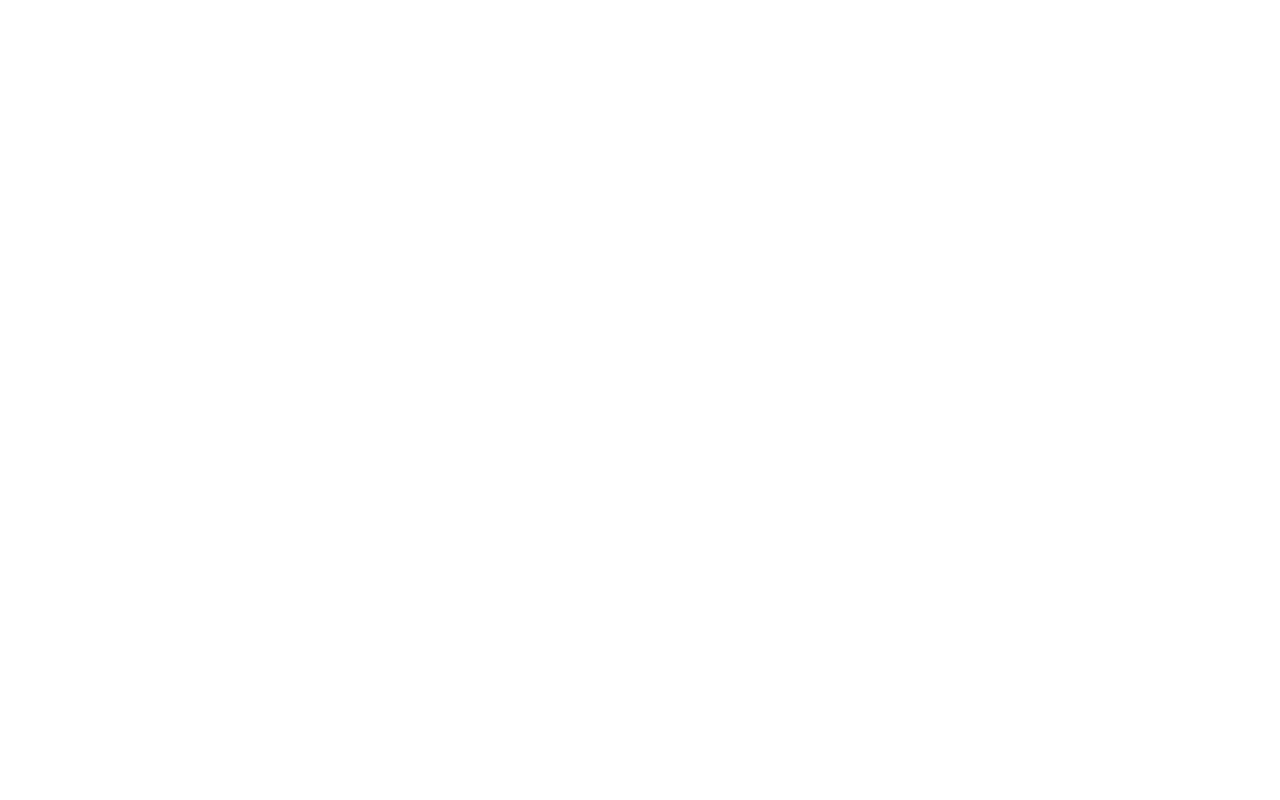
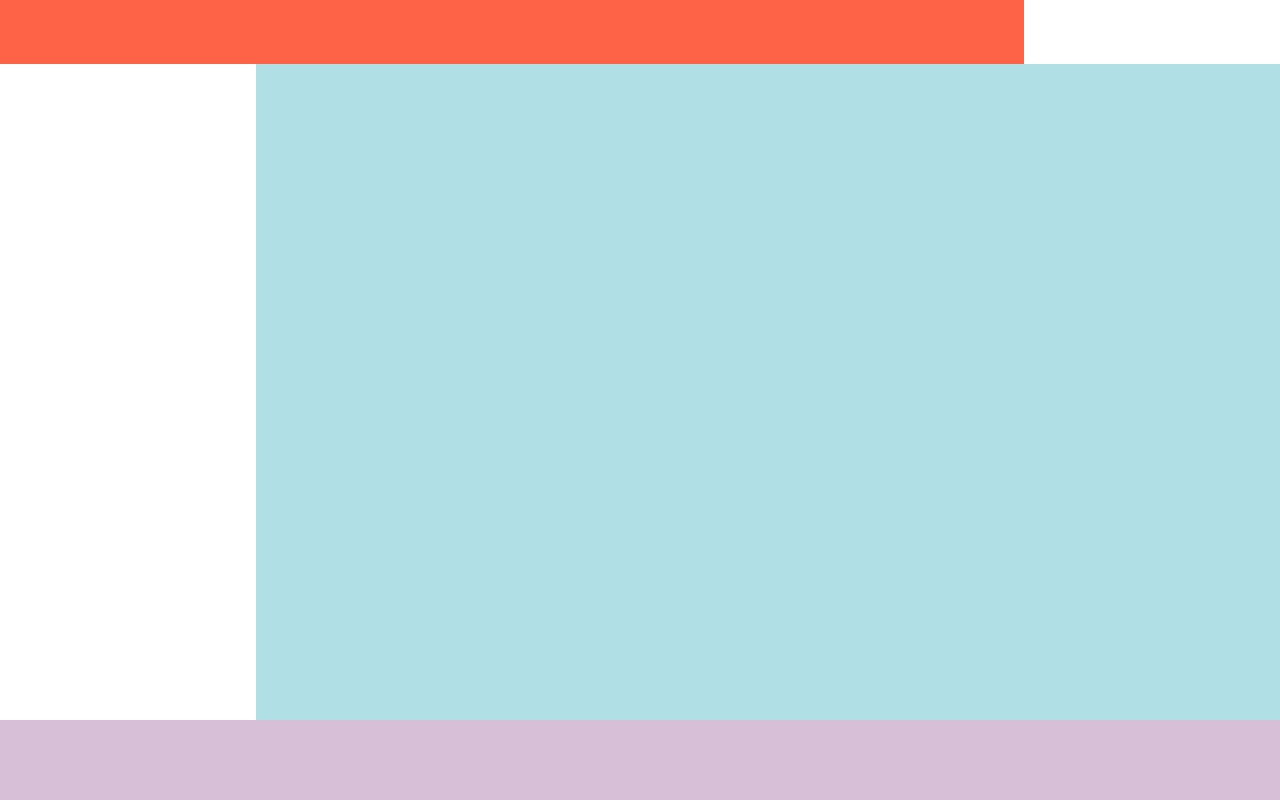
Before and after one commit to FeliciaPompei/html-css-spotiflyweb, a plain HTML site: page index.html in a window 1280 px wide. Drawn offline with Linux system fonts and the light colour scheme; a web font is replaced by a local one.

Commit message:
struttura della pagina

```diff
--- a/css/style.css
+++ b/css/style.css
@@ -18,4 +18,61 @@ body{
     font-family: 'Circular Std', sans-serif;
 }
 
+/* DESKTOP MIN-WIDTH 992PX */
 /* COMMON STYLES */
+
+.clearfix::after{
+    content:"";
+    display:table;
+    clear:both;
+}
+
+
+.flex-container{
+    display:flex;
+}
+
+/* CALL TO ACTION */
+#call-to-action{
+    height:8vh;
+    width:80%;
+    background-color:tomato;
+
+    justify-content:flex-end;
+}
+
+/* main */
+
+
+main #main-content{
+    height:82vh;
+    width:80%;
+    background-color: powderblue;
+    float:right;
+
+}
+main #nav-bar{
+    height:90vh;
+    width:20%;
+    background-color: pink;
+    float:left;
+}
+/* Footer */
+
+footer{
+    height:10vh;
+    width:100%;
+    background-color:thistle;
+}
+
+
+
+
+
+
+/* TABLET HOR. MIN-WIDTH 768PX */
+
+
+/* TABLET MIN-WIDTH 576px */
+
+/* MOBILE MAX-WIDTH 576PX */
--- a/index.html
+++ b/index.html
@@ -18,6 +18,30 @@
         <link rel="stylesheet" href="css/style.css">
     </head>
     <body>
+        <section id="call-to-action" class="flex-container">
+
+        </section>
+
+        <main class="clearfix">
+
+
+            <section id="main-content">
+
+            </section>
+
+            <nav id="main-nav">
+
+            </nav>
+
+
+
+
+        </main>
+
+
+        <footer>
+
+        </footer>
 
     </body>
 </html>
```
